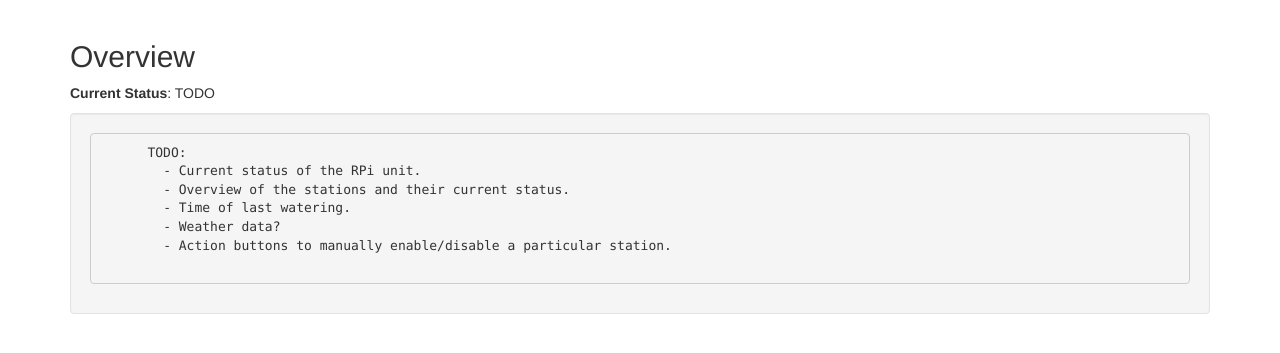
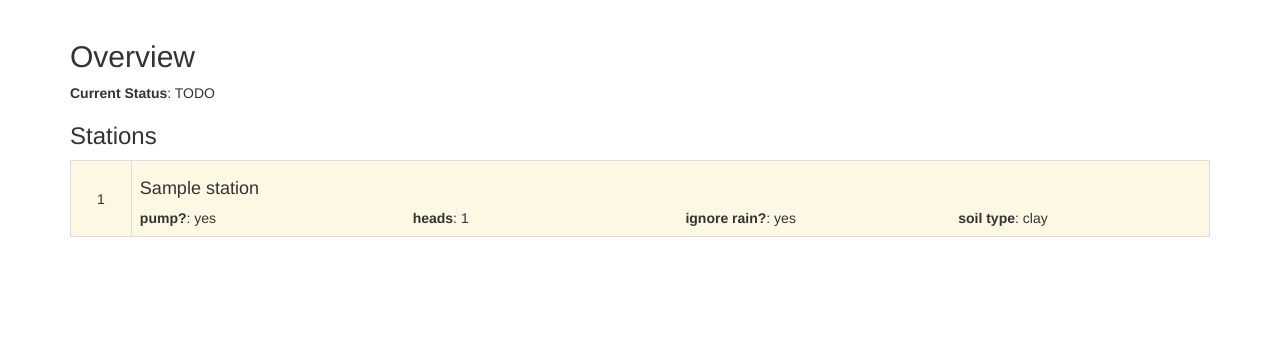
Before and after one commit to olsenb/ospi-website, a Django app: page /ospi/ in a window 1280 px wide. Shown: the part 52-405 px from the top of the page. Run offline with Django 3.2, Linux system fonts and the light colour scheme; tables that the repository leaves empty hold one stand-in row (values such as "Sample post"); parts of the project's set-up code (start-up, migrations or seed data) failed here and were passed over.

Commit message:
A few updates to the overview page.

```diff
--- a/project/ospi/templates/ospi/rpi_home.html
+++ b/project/ospi/templates/ospi/rpi_home.html
@@ -6,14 +6,64 @@
     <strong>Current Status</strong>: TODO
   </p>
 
+  <h3>Stations</h3>
+  {% for station in stations %}
+    <table class="table table-bordered">
+      <tbody>
+        <tr
+          {% if station.statuss %}
+            class="success tooltippable"
+            title="This station is currently on."
+          {% elif station.statuss|default_if_none:"None" == "None" %}
+            class="warning tooltippable"
+            title="Unable to determine the status for this station."
+          {% endif %}
+        >
+          <td style="text-align: center; vertical-align: middle;">
+            {{ station.number }}
+          </td>
+          <td>
+            <h4>{{ station.name }}</h4>
+            <div class="row">
+              <div class="col-md-3">
+                <b>pump?</b>: {{ station.pump|yesno }}<br/>
+              </div>
+              <div class="col-md-3">
+                <b>heads</b>: {{ station.heads }}<br/>
+              </div>
+              <div class="col-md-3">
+                <b>ignore rain?</b>: {{ station.ignore_rain|yesno }}<br/>
+              </div>
+              <div class="col-md-3">
+                <b>soil type</b>: {{ station.soil_type }}<br/>
+              </div>
+            </div>
+          </td>
+        </tr>
+      </tbody>
+    </table>
+  {% empty %}
+    <div class="well">
+      <h4>There are no stations configured yet.</h4>
+    </div>
+  {% endfor %}
+
+  {% comment %}
   <div class="well">
     <pre>
       TODO:
         - Current status of the RPi unit.
-        - Overview of the stations and their current status.
+        x Overview of the stations and their current status.
         - Time of last watering.
         - Weather data?
         - Action buttons to manually enable/disable a particular station.
     </pre>
   </div>
+  {% endcomment %}
 {% endblock %}
+
+{% block extrascripts %}
+  <script>
+    $(".tooltippable").tooltip();
+  </script>
+{% endblock %}
--- a/project/ospi/urls.py
+++ b/project/ospi/urls.py
@@ -3,7 +3,7 @@ from .views import *
 from django.views.generic import TemplateView
 
 urlpatterns = patterns('',
-    url('^$', TemplateView.as_view(template_name="ospi/rpi_home.html"), name='rpi_home'),
+    url('^$', HomeView.as_view(), name='rpi_home'),
     url('^stations/$', StationsListView.as_view(), name='stations_list'),
     url('^stations/create/$', CreateStationsView.as_view(), name="stations_create"),
     url('^stations/edit/(?P<pk>\d+)/$', UpdateStationsView.as_view(), name='stations_edit'),
--- a/project/ospi/views.py
+++ b/project/ospi/views.py
@@ -2,9 +2,21 @@ from django.shortcuts import render
 from django.core.urlresolvers import reverse
 from django.contrib import messages
 from .models import *
-from django.views.generic import CreateView, ListView, UpdateView
+from django.views.generic import CreateView, DetailView, ListView, UpdateView
 
-# Create your views here.
+
+class HomeView(DetailView):
+    template_name = 'ospi/rpi_home.html'
+
+    def get_object(self, queryset=None):
+        return []
+
+    def get_context_data(self, **kwargs):
+        context = super(HomeView, self).get_context_data(**kwargs)
+        context['stations'] = Station.objects.all()
+        return context
+
+
 class StationsListView(ListView):
     template_name='ospi/stations_view.html'
     model=Station
```
